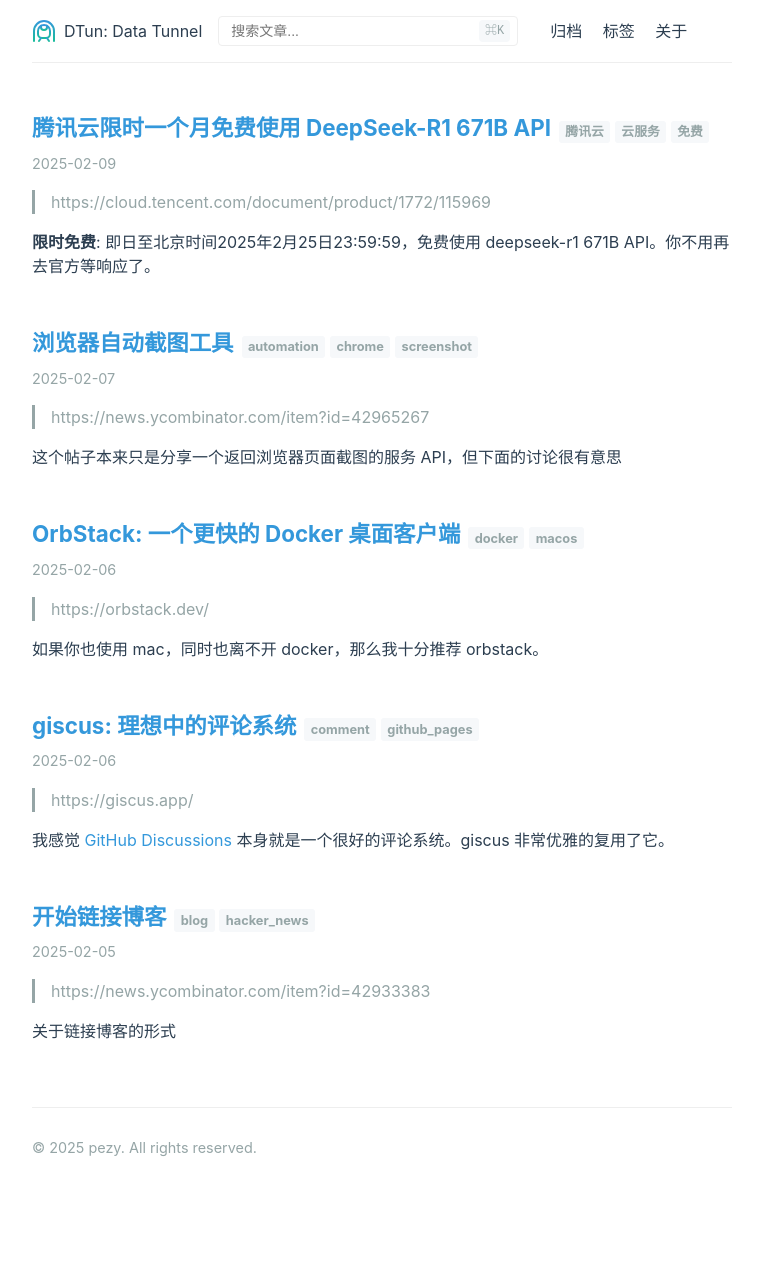
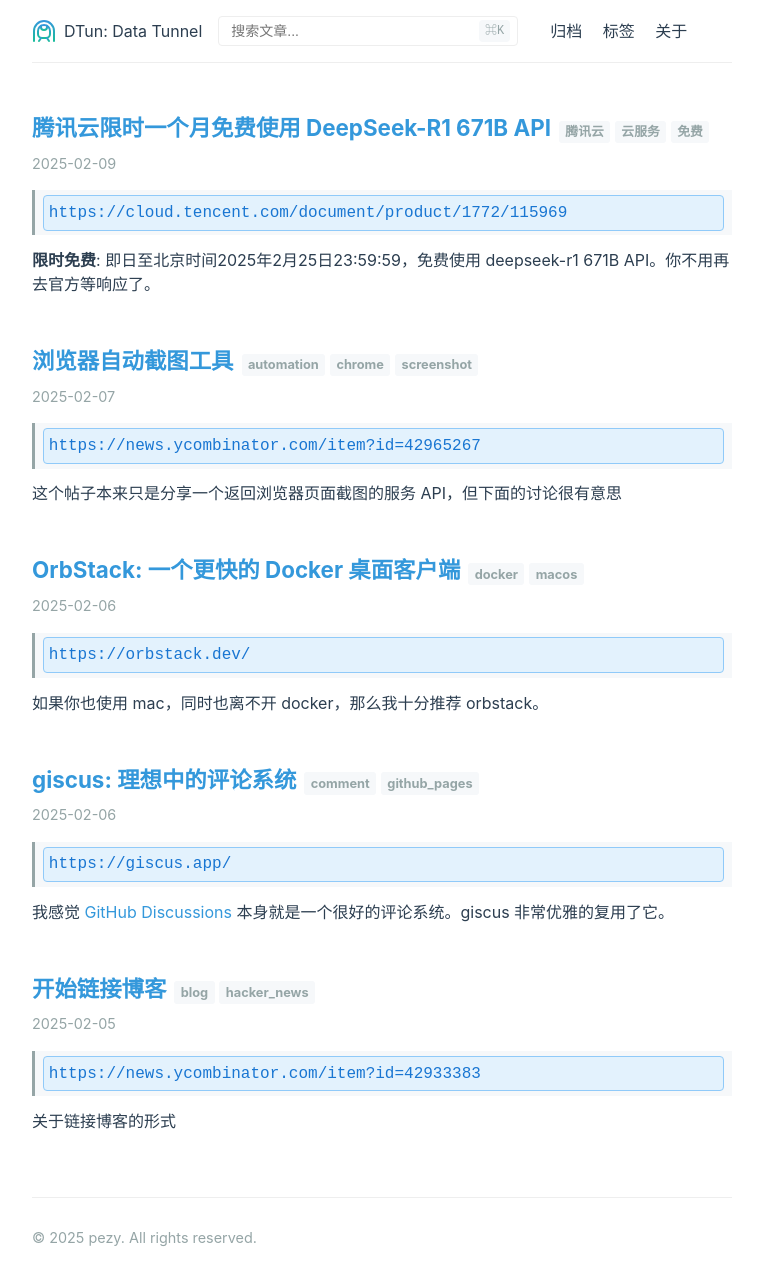
Before and after one commit to pezy/pezy.github.io, a Jekyll site: the page built from index.html, in a window 1280 px wide. Shown: the whole page, without its empty margins (258-1021 px from the left). Built offline with Jekyll 4.4.1, drawn with Linux system fonts in a browser that asks for light colours; the list of posts is cut into pages by our own code; comment, search, counter and statistics services are not loaded; before the commit the page ends 1187 px from its top, so only the background shows below that.

Commit message:
feat: improving quote style

```diff
--- a/assets/css/style.css
+++ b/assets/css/style.css
@@ -64,9 +64,29 @@
 
 /* 引用 */
 blockquote {
-  margin: 1rem 0;
-  padding-left: 1rem;
+  margin: 0.5rem 0;
+  padding: 0.3rem 0.5rem;
   border-left: 3px solid var(--meta-color);
+  background: var(--code-bg);
+}
+
+/* 特殊处理包含链接的引用 */
+blockquote > p > a:only-child {
+  display: block;
+  padding: 0.3rem;
+  background: #e3f2fd;
+  border: 1px solid #90caf9;
+  border-radius: 4px;
+  color: #1976d2;
+  font-family: monospace;
+  word-break: break-all;
+  transition: all 0.2s ease;
+}
+
+/* 鼠标悬停效果 */
+blockquote > p > a:only-child:hover {
+  background: #bbdefb;
+  text-decoration: none;
 }
 
 /* 链接 */
```
